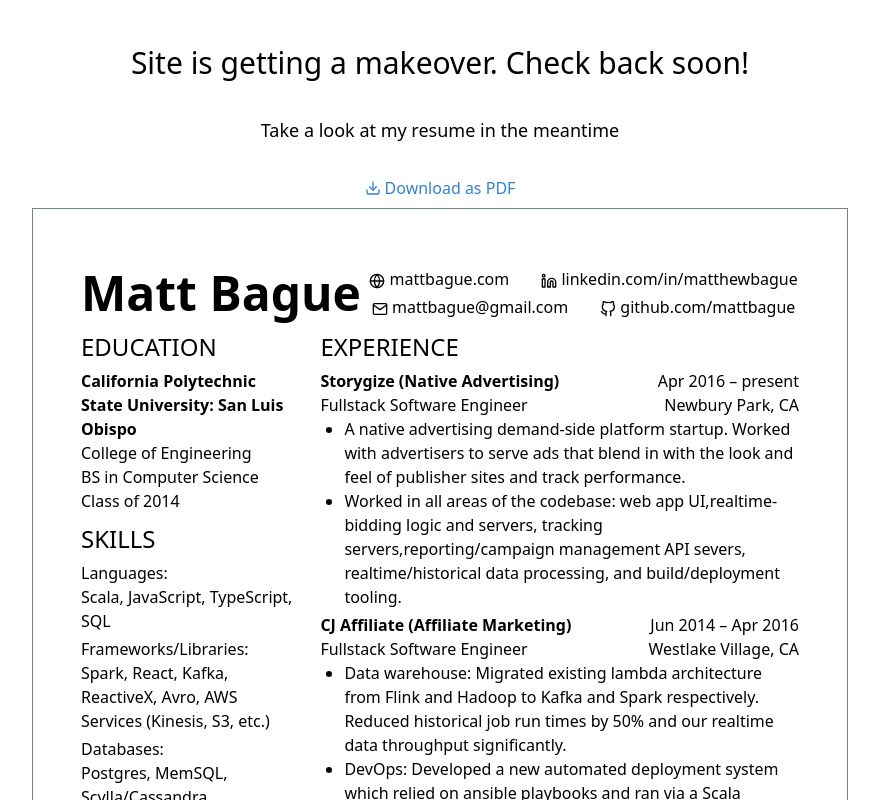
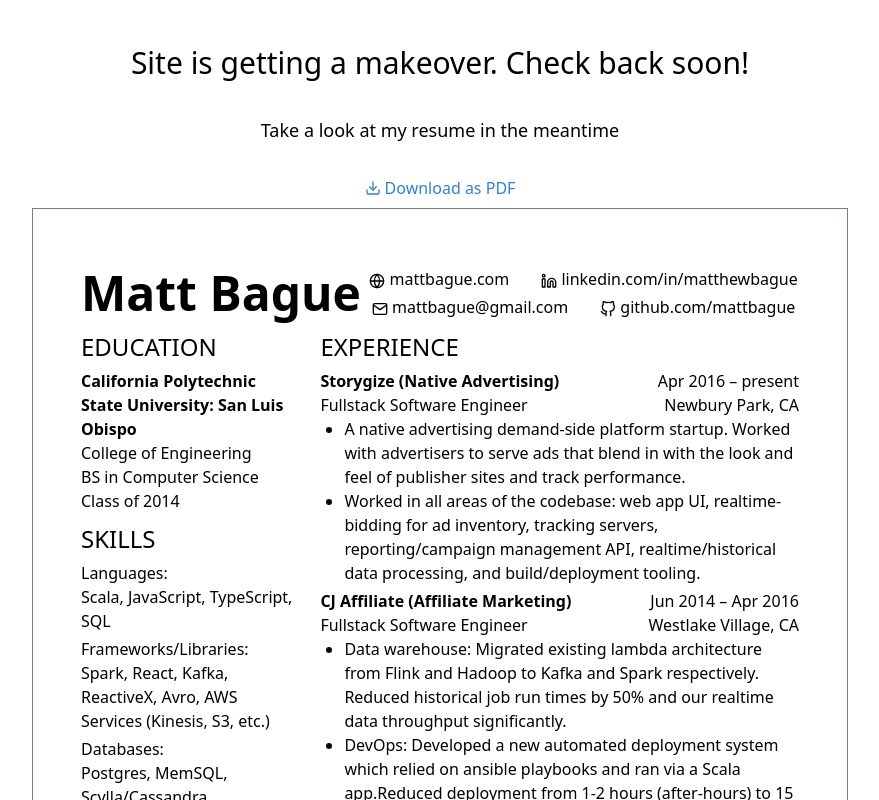
Before and after one commit to mattbague/mattbague.github.io, a React app: page / in a window 1280 px wide. Shown: the top 800 px of the page, without its empty margins (200-1079 px from the left). Built offline with nearby package versions, Linux system fonts and the light colour scheme.

Commit message:
fix typos

```diff
--- a/src/main/js/Resume.tsx
+++ b/src/main/js/Resume.tsx
@@ -10,7 +10,7 @@
     }
     return <div>
       <div className="text-center mb-2">
-        <a href="/matt_bague_resume.pdf" className="text-blue-600 hover:text-blue-400 flex items-center justify-center" download>
+        <a href={"/matt_bague_resume.pdf"} className="text-blue-600 hover:text-blue-400 flex items-center justify-center" download>
           <Download className="inline-block" size="1rem"/><span className="ml-1">Download as PDF</span>
         </a>
       </div>
@@ -95,8 +95,8 @@
                         of publisher sites and track performance.
                       </li>
                       <li>
-                        Worked in all areas of the codebase: web app UI,realtime-bidding logic and servers, tracking servers,reporting/campaign
-                        management API severs, realtime/historical data processing, and build/deployment tooling.
+                        Worked in all areas of the codebase: web app UI, realtime-bidding for ad inventory, tracking servers, reporting/campaign
+                        management API, realtime/historical data processing, and build/deployment tooling.
                       </li>
                     </ul>
                   }
@@ -110,8 +110,7 @@
                     <ul className="list-disc pl-6">
                       <li>
                         Data warehouse: Migrated existing lambda architecture from Flink and Hadoop to Kafka and Spark respectively. Reduced
-                        historical
-                        job run times by 50% and our realtime data throughput significantly.
+                        historical job run times by 50% and our realtime data throughput significantly.
                       </li>
                       <li>
                         DevOps: Developed a new automated deployment system which relied on ansible playbooks and ran via a Scala app.Reduced
```
Also changed, not shown: 2 other files (tests, documents, lock files or other folders).
